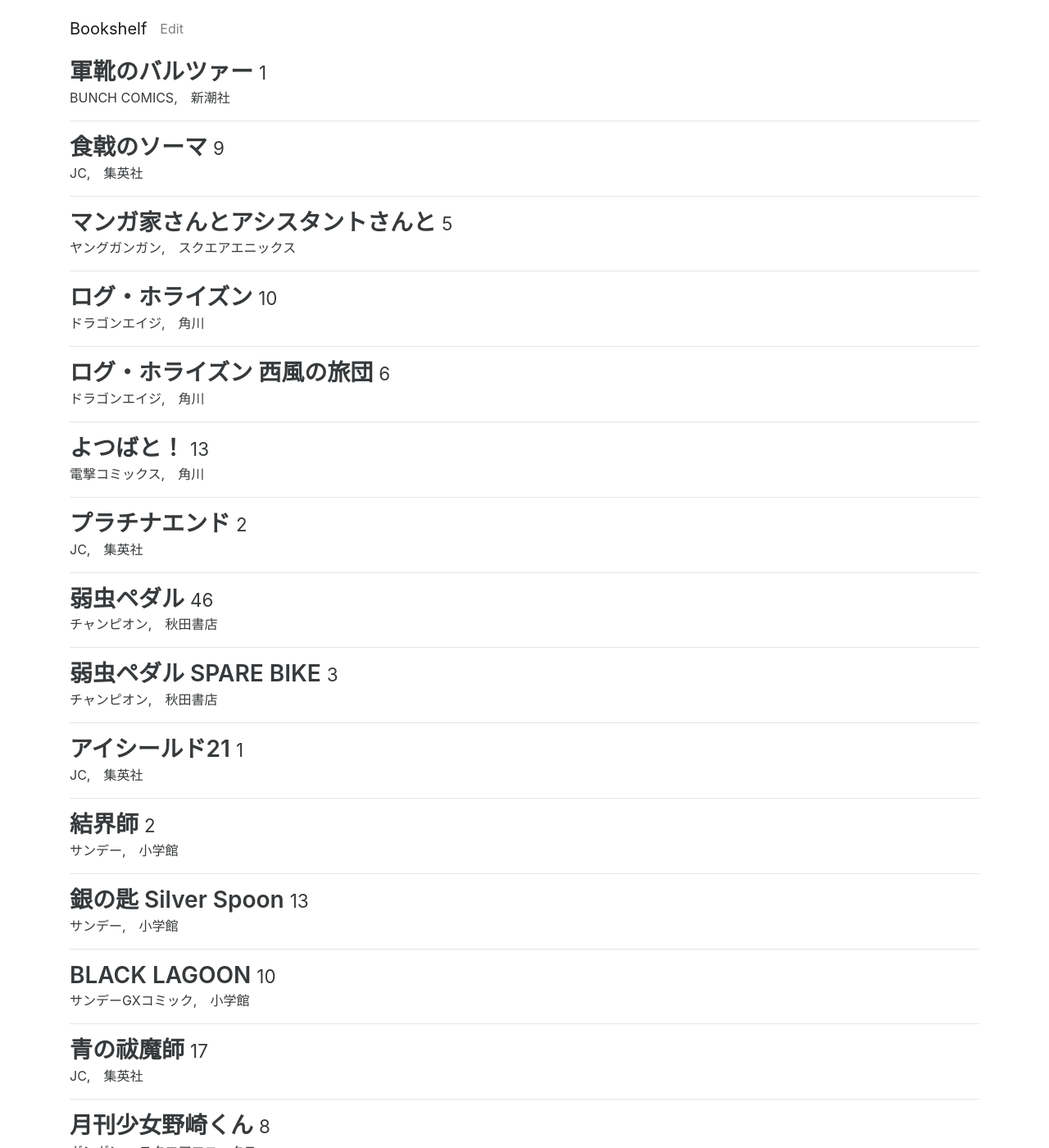
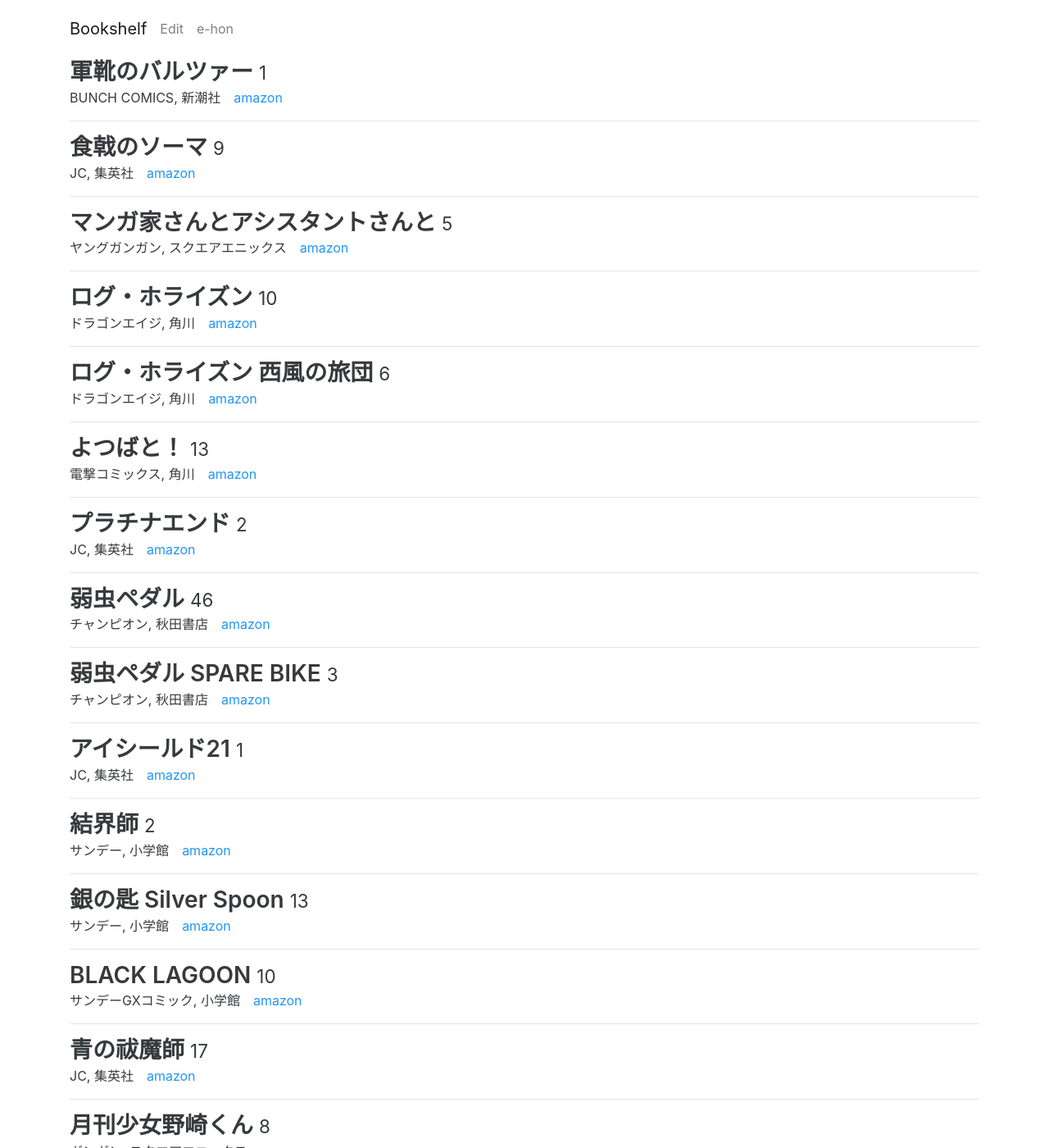
Before and after one commit to NKMR6194/bookshelf, a Jekyll site: the page built from index.html, in a window 1280 px wide and 1400 px high. Shown: the whole window at 82% size. Built offline with Jekyll 4.4.1, drawn with Linux system fonts in a browser that asks for light colours; nearby versions of some CDN libraries; some of the changed text lies outside the part shown.

Commit message:
amazon and e-hon link

```diff
--- a/_layouts/default.html
+++ b/_layouts/default.html
@@ -19,7 +19,10 @@
       <div class="collapse navbar-toggleable-xs" id="navbar-header">
         <ul class="nav navbar-nav">
           <li class="nav-item">
-            <a href="https://github.com/NKMR6194/bookshelf/edit/master/_data/books.yml" class="nav-link">Edit</a>
+            <a href="https://github.com/NKMR6194/bookshelf/edit/master/_data/books.yml" class="nav-link" target="_blank">Edit</a>
+          </li>
+          <li class="nav-item">
+            <a href="http://www.e-hon.ne.jp/bec/BK/Top" class="nav-link" target="_blank">e-hon</a>
           </li>
         </ul>
       </div>
--- a/index.html
+++ b/index.html
@@ -4,7 +4,7 @@
 {% for book in site.data.books %}
 <div class="book">
   <h3>{{ book.title }} <small>{{ book.havings }}</small></h3>
-  <p>{{ book.label }},　{{ book.publisher }}</p>
+  <p>{{ book.label }}, {{ book.publisher }}　<a href='https://www.amazon.co.jp/s/?__mk_ja_JP=カタカナ&url=search-alias%3Dstripbooks&field-keywords={{ book.title }}' target="_blank">amazon</a></p>
 </div>
 <hr>
 {% endfor %}
```
